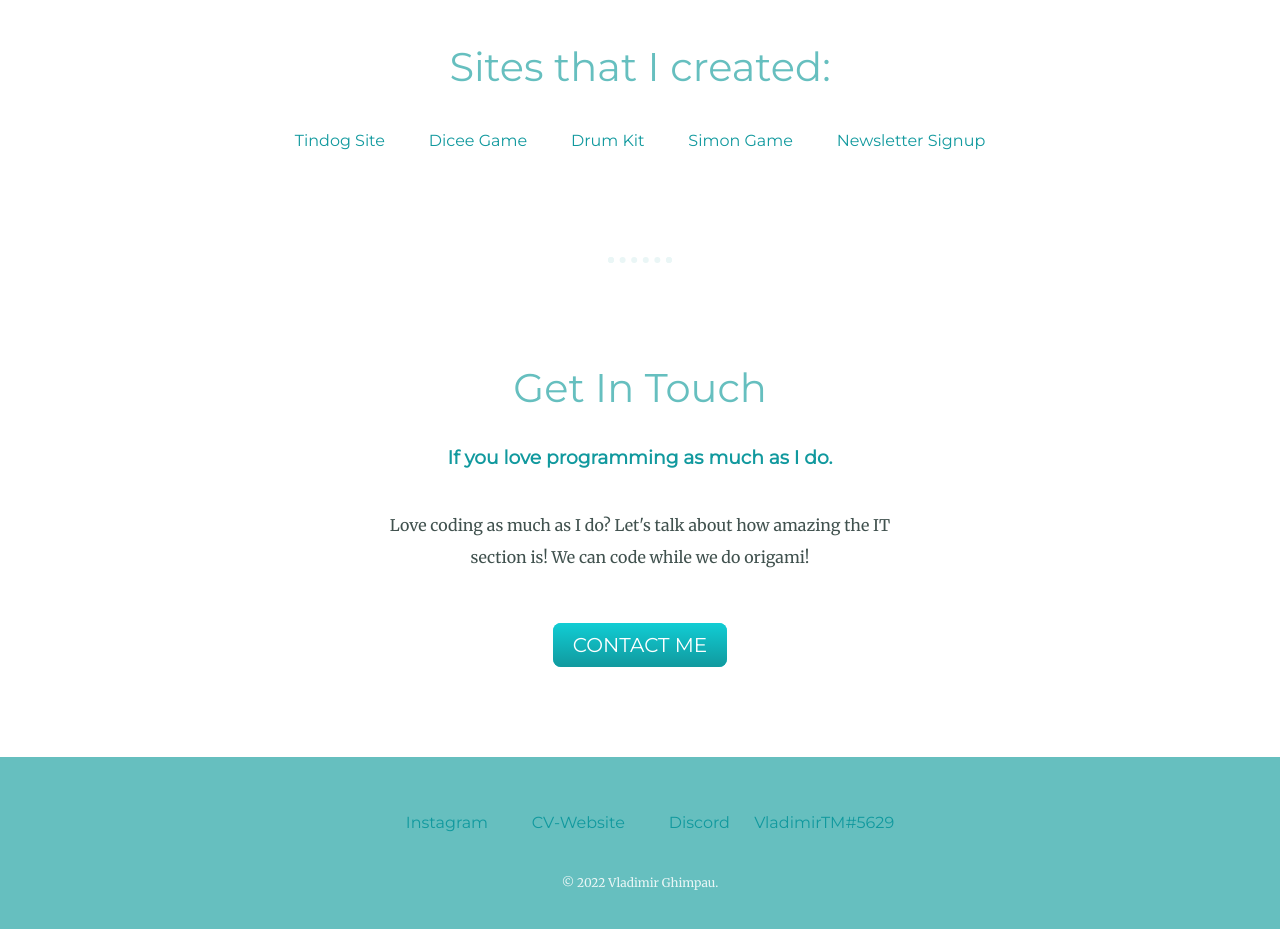
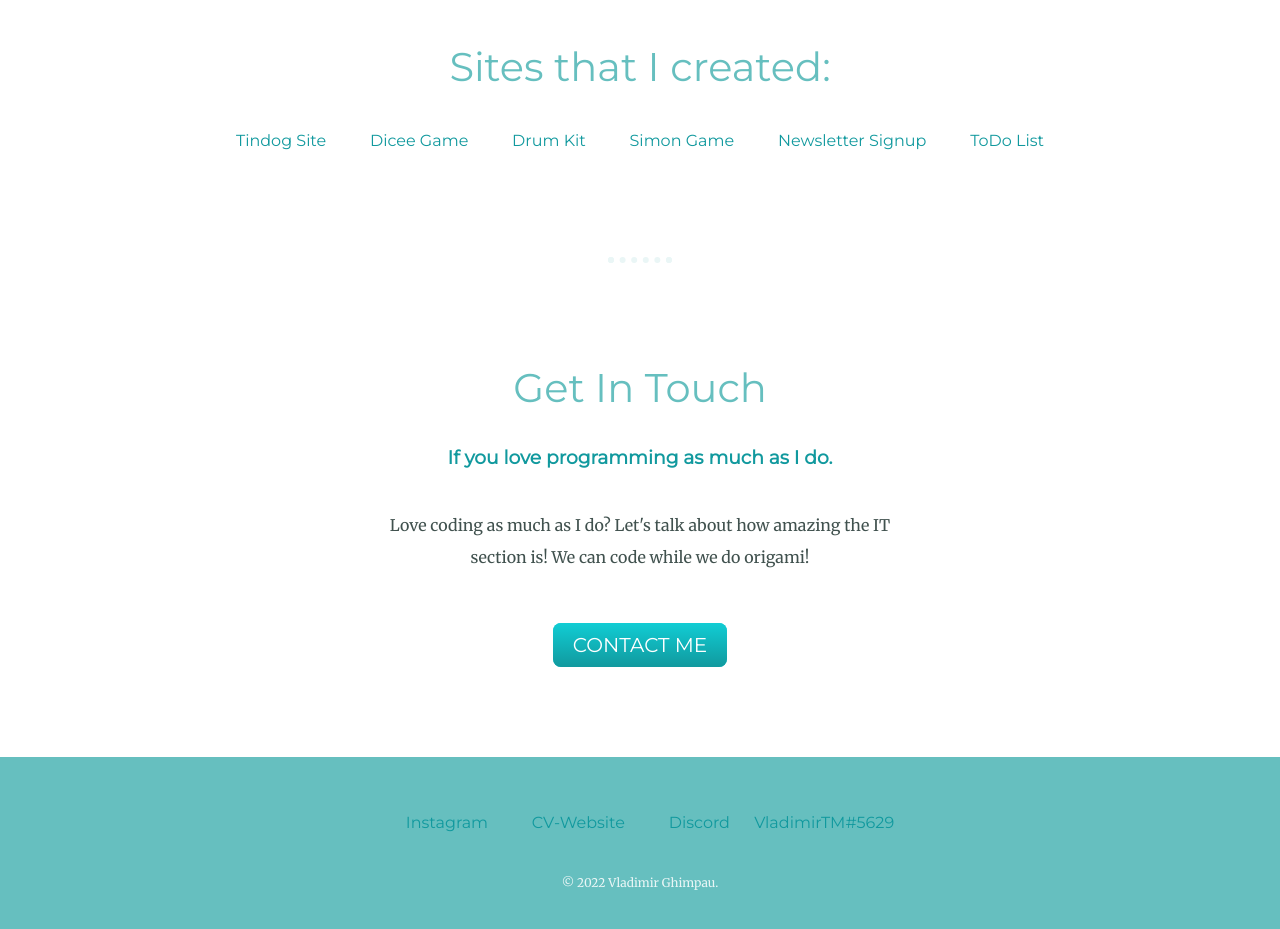
Before and after one commit to VladimirTM/personal-site, a plain HTML site: page index.html in a window 1280 px wide. Shown: the part 2200-3129 px from the top of the page. Drawn offline with Linux system fonts and the light colour scheme.

Commit message:
Add files via upload

```diff
--- a/index.html
+++ b/index.html
@@ -49,6 +49,7 @@
         <a href="https://vladimirtm.github.io/drumkit/">Drum Kit</a>
         <a href="https://vladimirtm.github.io/simon-game/">Simon Game</a>
         <a href="https://stormy-meadow-49738.herokuapp.com/">Newsletter Signup</a>
+        <a href="https://fierce-badlands-43978.herokuapp.com/">ToDo List</a>
       </p>
     </div>
     <hr>
```
